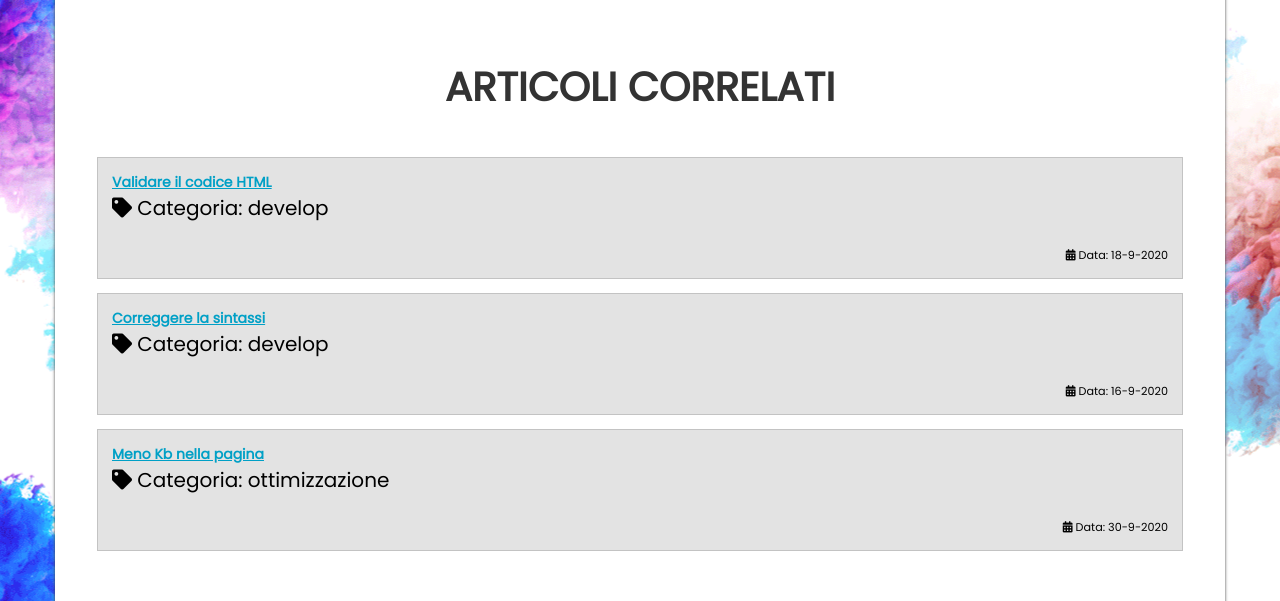
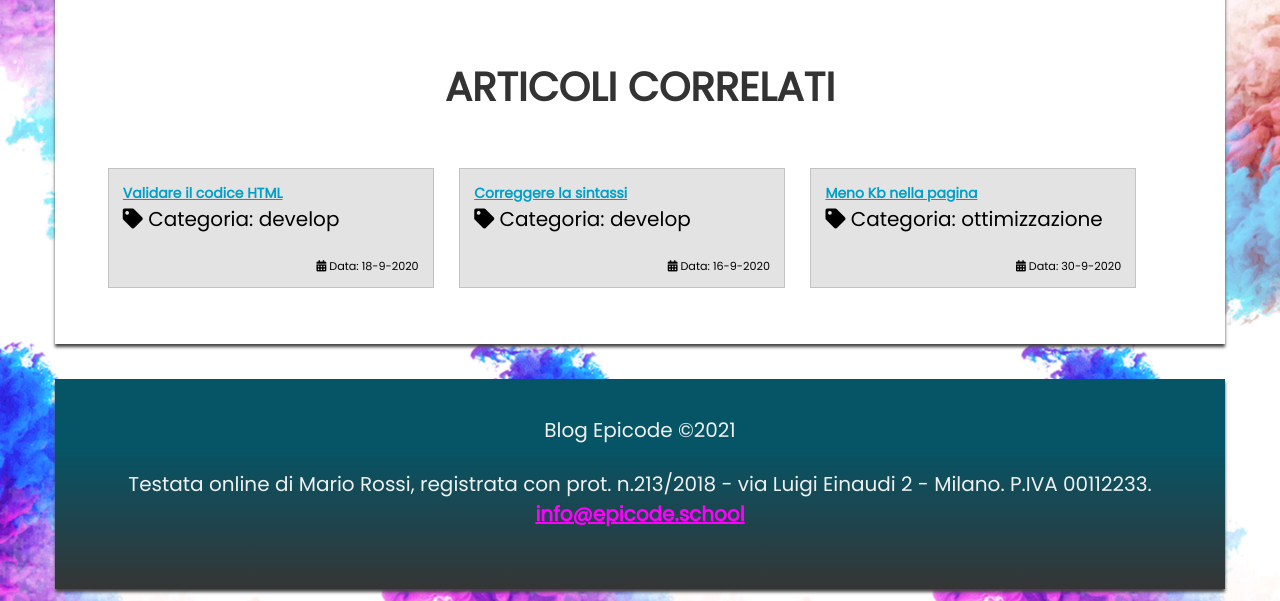
Before and after one commit to Vikappa/Giorno-1, a plain HTML site: page index.html in a window 1280 px wide. Shown: the part 1794-2395 px from the top of the page. Drawn offline with Linux system fonts and the light colour scheme.

Commit message:
Fix articoli correlati

```diff
--- a/assets/css/style.css
+++ b/assets/css/style.css
@@ -330,6 +330,12 @@ aside h2 {
 }
 
 @media (min-width: 575px) {
+
+    aside {
+        display: inline-block;
+        width: 100%;
+    }
+
     aside h2 {
         font-size: 4rem;
         font-weight: bold;
@@ -339,6 +345,14 @@ aside h2 {
 
     aside p {
         font-size: 2rem;
+    }
+
+    aside div {
+        display: inline-block;
+        vertical-align: top;
+        height: 15vh;
+        width: 30%;
+        margin: 1%;
     }
 }
 
```
